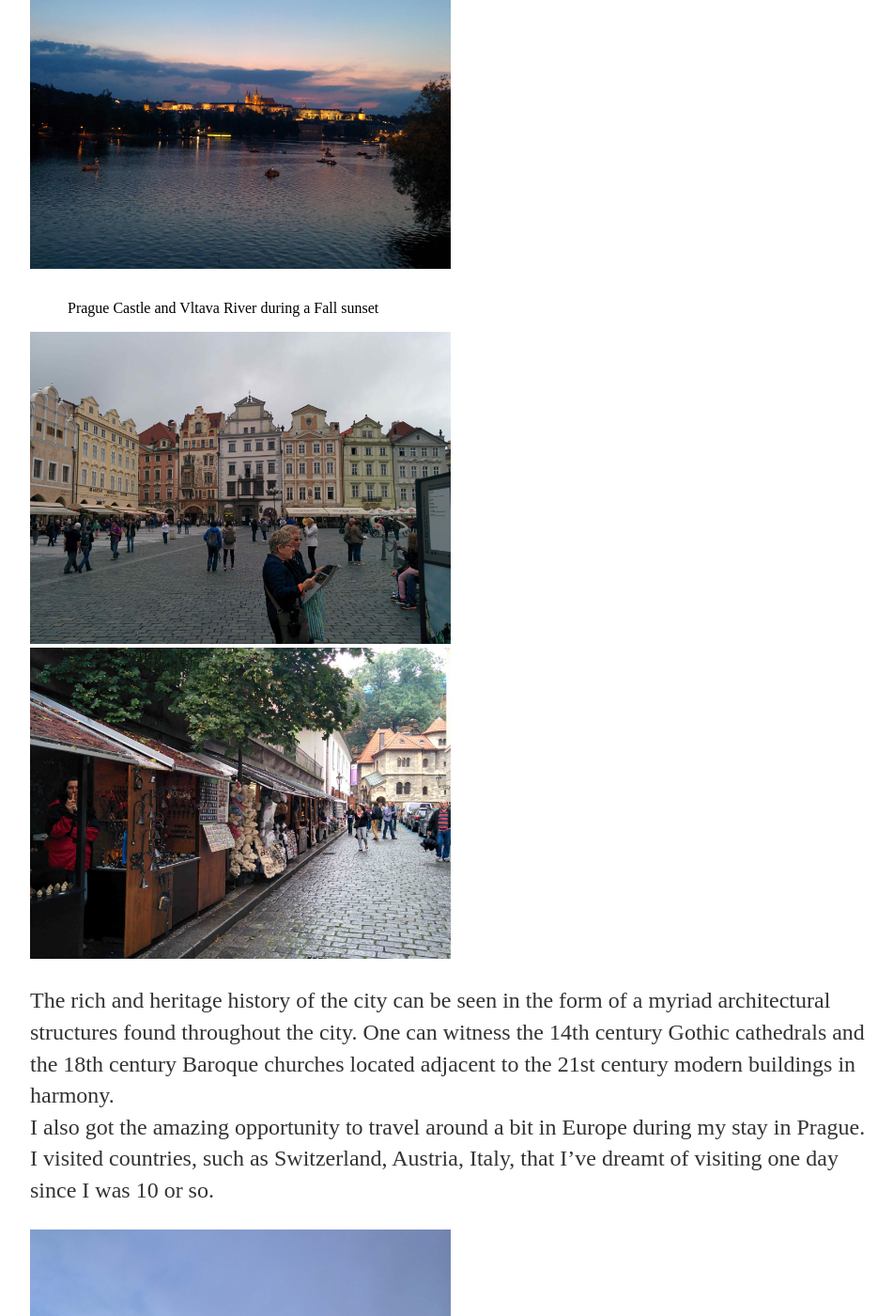
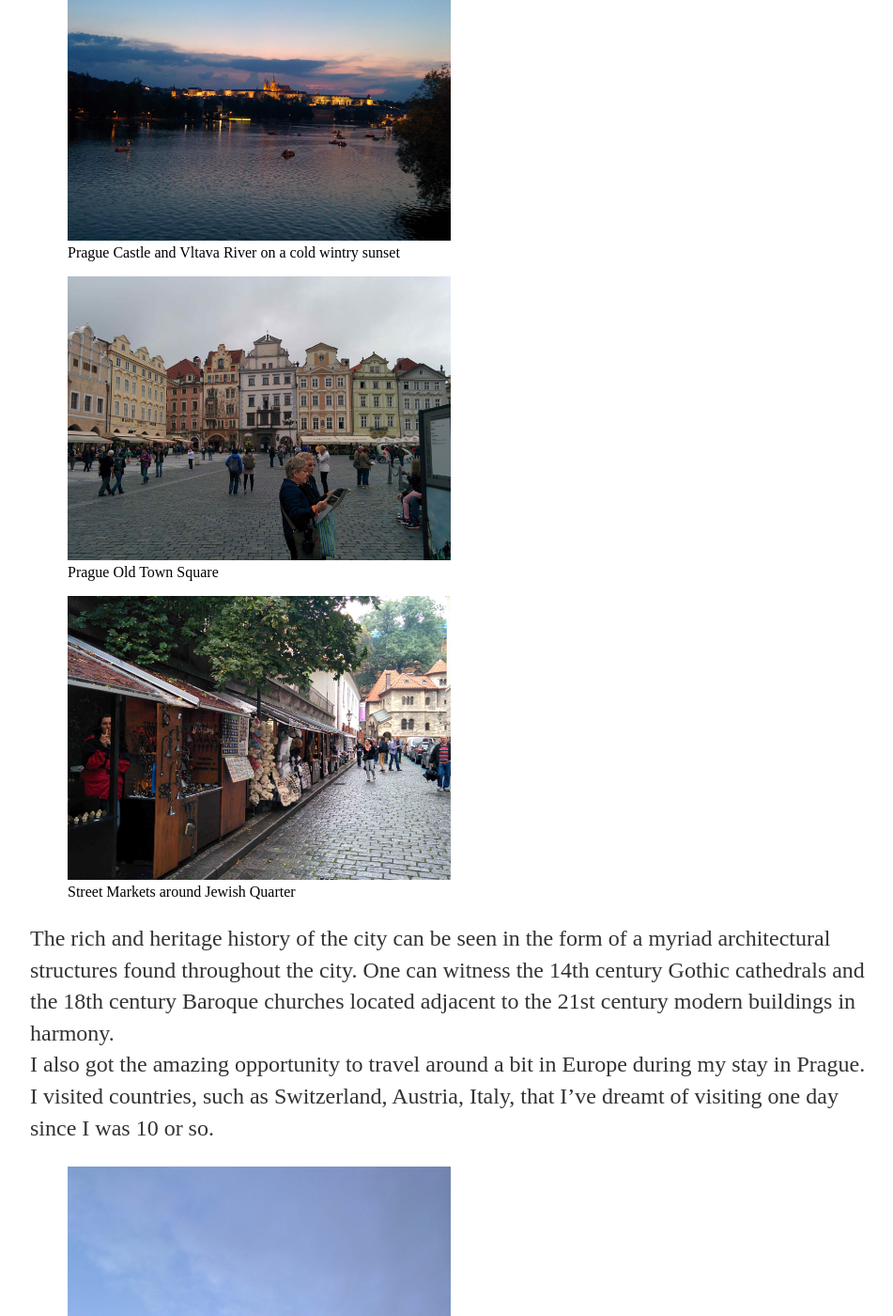
Before and after one commit to sruthipeter/sruthipeter.github.io, a Jekyll site: the page built from about/index.html, in a window 1280 px wide and 1400 px high, scrolled down 737 px. Shown: the whole window at 94% size, without its empty margins (160-1111 px from the left). Built offline with Jekyll 4.4.1, drawn with Linux system fonts in a browser that asks for light colours; some of the changed text lies outside the part shown.

Commit message:
Update index.html

```diff
--- a/about/index.html
+++ b/about/index.html
@@ -19,14 +19,20 @@ title: About
 </p>
 
 <p>
-
+	<figure>
         <img class = "auto" src="/img/prg_8.jpg" alt="Prague Castle" width="300" height="300">
-	<figure>
-		<figcaption>Prague Castle and Vltava River during a Fall sunset </figcaption>
+		<figcaption>Prague Castle and Vltava River on a cold wintry sunset </figcaption>
 	</figure>
 
+	<figure>
 	<img class = "auto" src="/img/prg_2.jpg" alt="Old Town Square" width="300" height="300">
+		<figcaption>Prague Old Town Square </figcaption>
+	</figure>
+
+	<figure>
 	<img class = "auto" src="/img/prg_1.jpg" alt="Street Markets around Jewish Quarter" width="300" height="300";>
+		<figcaption>Street Markets around Jewish Quarter </figcaption>
+	</figure>
 
 </p>
 
@@ -36,5 +42,14 @@ title: About
 </p>
 
 <p>
+	<figure>
+
 	<img class = "auto" src="/img/prg_5.jpg" alt="Church of Our Lady before Tyn, a classic representation of the city's Gothic architecture." width="300" height="300">
-        <img class = "auto" src="/img/prg_7.jpg" alt="Infant Jesus Church, a fine example from the Czech Baroque period." width="300" height="300">
+		<figcaption>Church of Our Lady before Tyn, a classic representation of the city's Gothic influence </figcaption>
+	</figure>
+
+	<figure>
+		<img class = "auto" src="/img/prg_7.jpg" alt="Infant Jesus Church, a fine example from the Czech Baroque period." width="300" height="300">
+		<figcaption>Infant Jesus Church, a fine example from the Czech Baroque period.  </figcaption>
+	</figure>
+</p>
```
